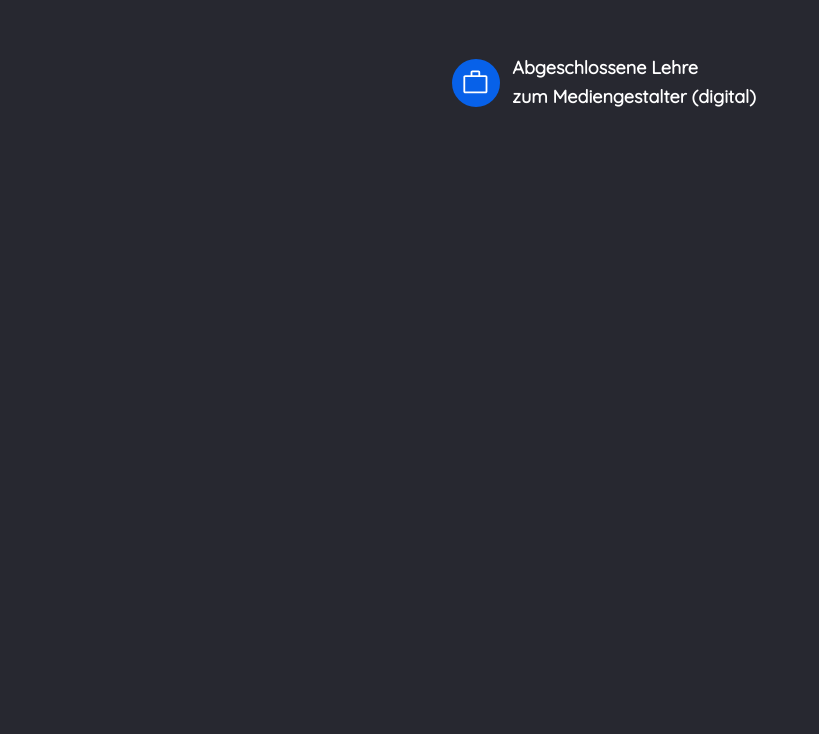
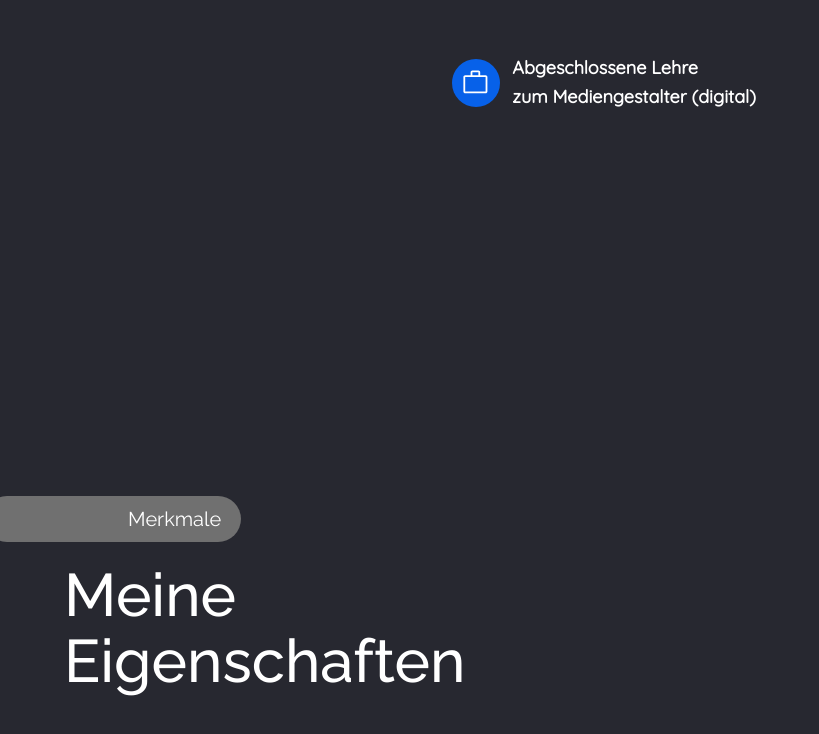
Before and after one commit to JasonSa19/vue-portfolio, a Vue app: page / in a window 1280 px wide. Shown: the part 1471-2205 px from the top of the page, without its empty margins (0-819 px from the left). Before the commit the page ends 1967 px from the top, so only its background shows below. Built offline with nearby package versions, Linux system fonts and the light colour scheme.

Commit message:
Create Attrbute Teaser Element

```diff
--- a/src/App.vue
+++ b/src/App.vue
@@ -2,12 +2,14 @@
 import Header from "./components/Header.vue";
 import Intro from "./components/Intro.vue";
 import About from "./components/About.vue";
+import Attributes from "./components/Attributes.vue";
 </script>
 
 <template>
   <Header />
   <Intro />
   <About />
+  <Attributes />
 </template>
 
 <style lang="scss">
--- a/src/components/About.vue
+++ b/src/components/About.vue
@@ -40,7 +40,9 @@ const age = computed(() => {
         </div>
         <div class="basis-9/12">
           <p>{{ aboutText }}</p>
-          <div class="flex flex-wrap justify-start gap-14 mt-14">
+          <div
+            class="flex flex-col flex-wrap justify-start md:flex-row gap-14 mt-14"
+          >
             <div class="vector-link">
               <div class="flex items-center gap-3 group">
                 <div
--- /dev/null
+++ b/src/components/Attributes.vue
@@ -0,0 +1,25 @@
+<script setup>
+import subLine from "./modules/subLine.vue";
+import birthday from "./svg/birthday.vue";
+import location from "./svg/location.vue";
+import education from "./svg/education.vue";
+import job from "./svg/job.vue";
+
+const aboutText =
+  "Lorem ipsum dolor sit amet, consetetur sadipscing elitr, sed diam nonumy eirmod tempor invidunt ut labore et dolore magna aliquyam erat, sed diam voluptua. At vero eos et accusam et justo duo dolores et ea rebum. Stet clita kasd gubergren, no sea takimata sanctus est Lorem ipsum dolor sit amet. Lorem ipsum dolor sit amet, consetetur sadipscing elitr, sed diam nonumy eirmod tempor invidunt ut labore et dolore magna aliquyam erat, sed diam voluptua. At vero eos et accusam et justo duo dolores et ea rebum. Stet clita kasd gubergren, no sea takimata sanctus est Lorem ipsum dolor sit amet. nvidunt ut labore et dolore magna aliquyam erat, sed diam voluptua. At vero eos et accusam et justo duo dolores et ea rebum. Stet clita kasd gubergren, no sea takimata sanctus est Lorem ipsum dolor sit amet.";
+</script>
+
+<template>
+  <section class="mb-32 xl:mb-96 anim">
+    <subLine sublineText="Merkmale" />
+    <div class="container">
+      <div class="flex flex-col gap-6 xl:gap-14 md:flex-row">
+        <div class="basis-5/12">
+          <h2 class="text-lg xl:text-2xl font-headline leading-headline">
+            Meine Eigenschaften
+          </h2>
+        </div>
+      </div>
+    </div>
+  </section>
+</template>
--- /dev/null
+++ b/src/components/modules/AttributeTeaser.vue
@@ -0,0 +1,9 @@
+<script setup>
+const props = defineProps({
+  sublineText: { type: String },
+});
+</script>
+
+<template>
+  <div class="rounded-2xl bg-teasergrey"></div>
+</template>
--- a/tailwind.config.js
+++ b/tailwind.config.js
@@ -13,6 +13,7 @@ module.exports = {
         headline: "110%",
       },
       borderRadius: {
+        "2xl": "20px",
         "3xl": "40px",
         full: "999px",
       },
@@ -20,6 +21,7 @@ module.exports = {
         blue: "#0761E9",
         grey: "#272830",
         lightgrey: "#707070",
+        teasergrey: "#4C4E5D",
       },
       fontFamily: {
         headline: ['"Raleway"', "serif"],
```
